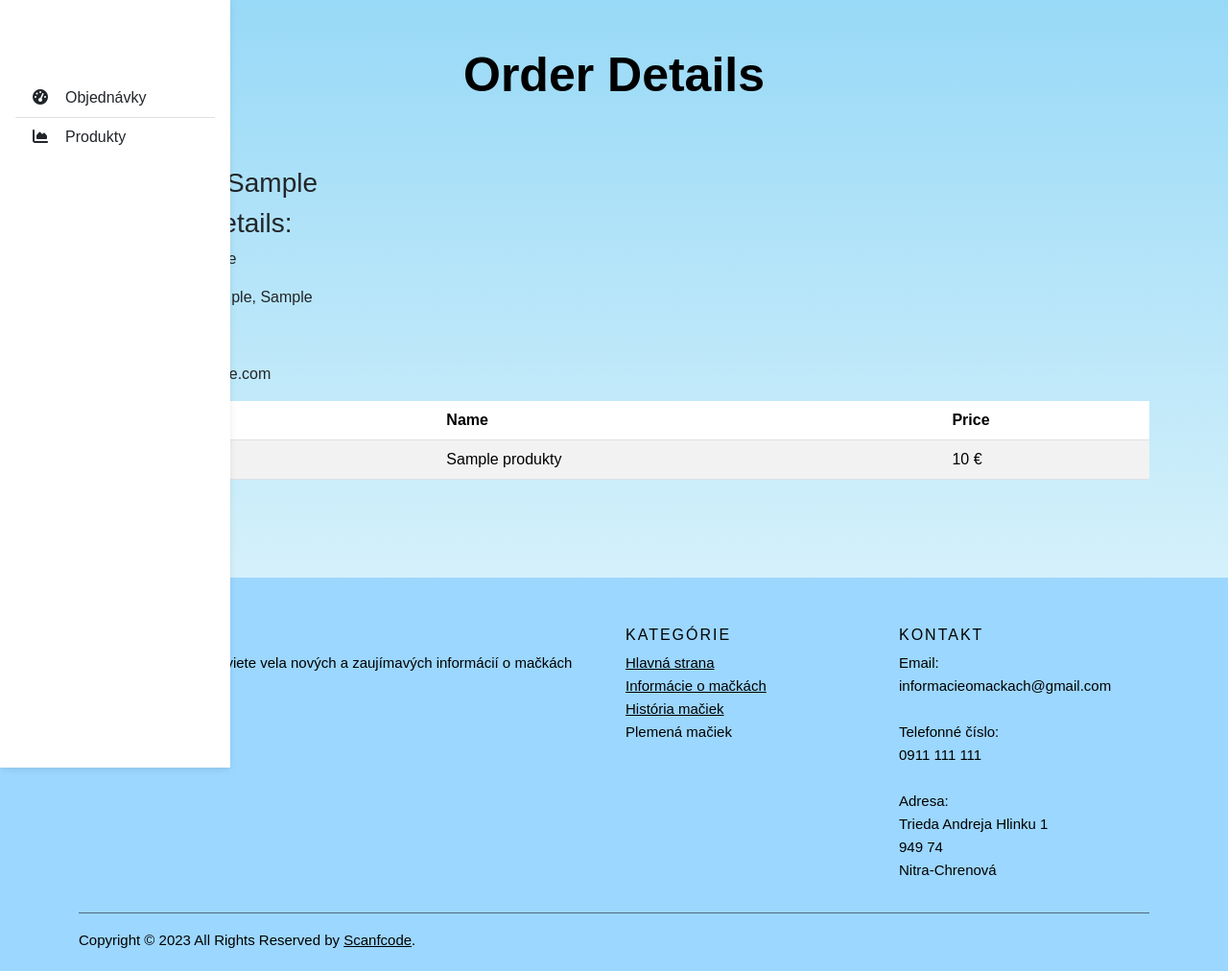
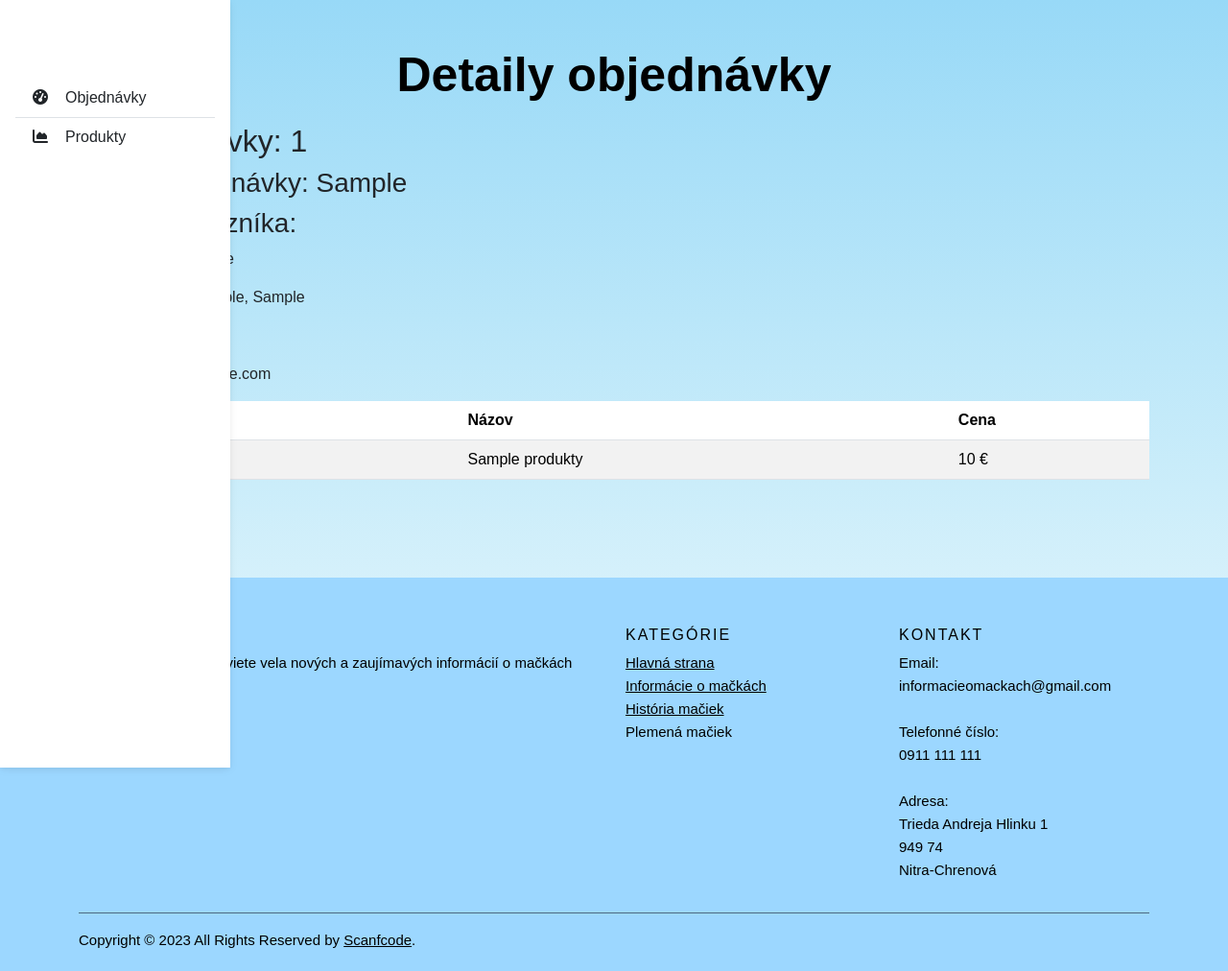
Before and after one commit to jjoozzeeff/ProjektSkola, a PHP site: page /cms/order-details.php?id=1 in a window 1280 px wide. Shown: the whole page at 96% size. Run offline with PHP 8.4, Linux system fonts and the light colour scheme; the visitor is signed in with stand-in values (Sample User, id 1); tables that the repository leaves empty or names only in its code hold one stand-in row (values such as "Sample post").

Commit message:
oprava chyb

```diff
--- a/cms/classes/orderdetailsmanager.php
+++ b/cms/classes/orderdetailsmanager.php
@@ -23,22 +23,22 @@ class OrderDetailsManager
         }
 
         echo '<div class="container py-5">';
-        echo '<h1>Order Details</h1>';
-        echo '<h2>Order ID: ' . htmlspecialchars($orderId) . '</h2>';
-        echo '<h3>Order Date: ' . htmlspecialchars($orderInfo['datum_objednavky']) . '</h3>';
-        echo '<h3>Customer Details:</h3>';
-        echo '<p>Name: ' . htmlspecialchars($orderInfo['meno'] . ' ' . $orderInfo['priezvisko']) . '</p>';
-        echo '<p>Address: ' . htmlspecialchars($orderInfo['ulica'] . ' ' . $orderInfo['cislo_domu'] . ', ' . $orderInfo['mesto']) . '</p>';
-        echo '<p>Phone Number: ' . htmlspecialchars($orderInfo['telefon_cislo']) . '</p>';
+        echo '<h1>Detaily objednávky</h1>';
+        echo '<h2>ID objednávky: ' . htmlspecialchars($orderId) . '</h2>';
+        echo '<h3>Dátum objednávky: ' . htmlspecialchars($orderInfo['datum_objednavky']) . '</h3>';
+        echo '<h3>Detaily zákazníka:</h3>';
+        echo '<p>Meno: ' . htmlspecialchars($orderInfo['meno'] . ' ' . $orderInfo['priezvisko']) . '</p>';
+        echo '<p>Adresa: ' . htmlspecialchars($orderInfo['ulica'] . ' ' . $orderInfo['cislo_domu'] . ', ' . $orderInfo['mesto']) . '</p>';
+        echo '<p>Tel. číslo: ' . htmlspecialchars($orderInfo['telefon_cislo']) . '</p>';
         echo '<p>Email: ' . htmlspecialchars($orderInfo['email']) . '</p>';
 
         if (!empty($orderDetails)) {
             echo '<table class="table table-striped">';
             echo '<thead>';
             echo '<tr>';
-            echo '<th scope="col">Product ID</th>';
-            echo '<th scope="col">Name</th>';
-            echo '<th scope="col">Price</th>';
+            echo '<th scope="col">ID produktu</th>';
+            echo '<th scope="col">Názov</th>';
+            echo '<th scope="col">Cena</th>';
             echo '</tr>';
             echo '</thead>';
             echo '<tbody>';
--- a/cms/classes/ordermanager.php
+++ b/cms/classes/ordermanager.php
@@ -17,7 +17,7 @@ class OrderManager
             echo '<table class="table table-striped">';
             echo '<thead>';
             echo '<tr>';
-            echo '<th scope="col">Order ID</th>';
+            echo '<th scope="col">ID objednávky</th>';
             echo '<th scope="col">Meno</th>';
             echo '<th scope="col">Priezvisko</th>';
             echo '<th scope="col">Ulica</th>';
```
Also changed, not shown: classes/cart.php (+5 -5 lines), classes/shop.php (+5 -5 lines), cms/login.php (+3 -4 lines).
